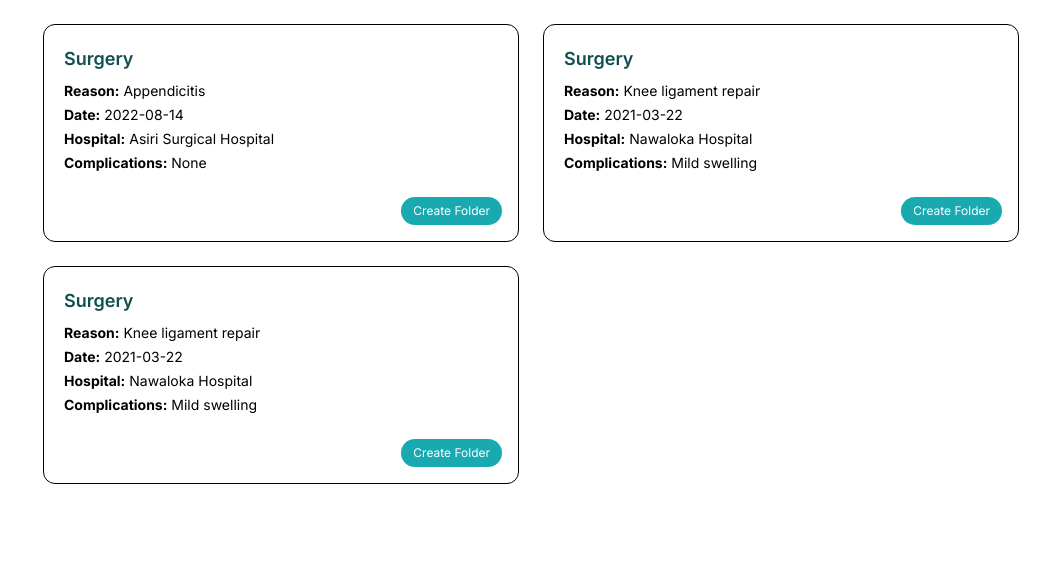
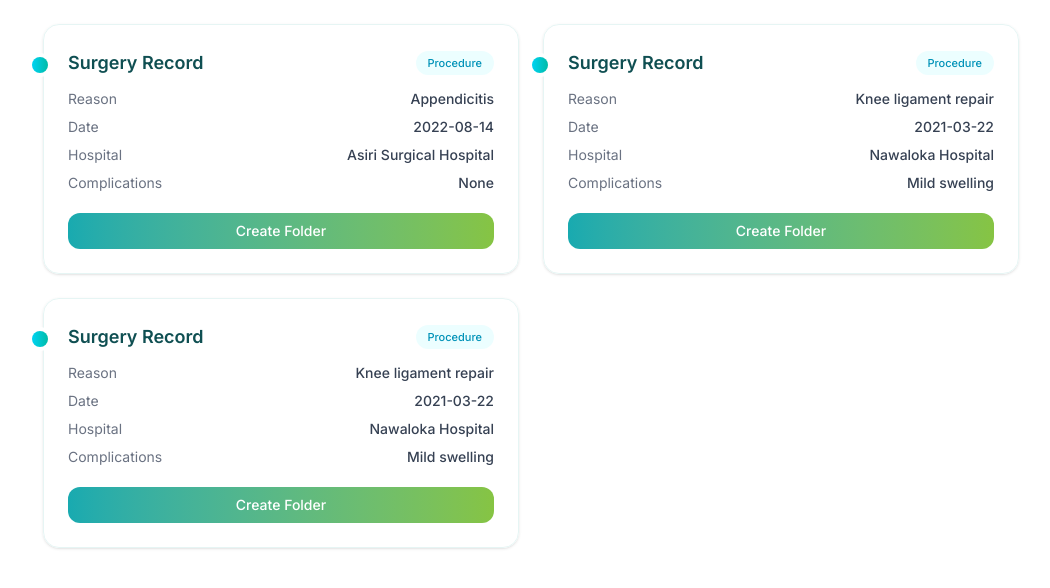
Before and after one commit to IndikaMadhushan/Healthify-FrontEnd, a React (Vite) app: page /surgeries in a window 1280 px wide. Shown: the top 588 px of the page, without its empty margins (109-1159 px from the left). Built offline with nearby package versions, Linux system fonts and the light colour scheme.

Commit message:
change surgery

```diff
--- a/src/App.jsx
+++ b/src/App.jsx
@@ -23,7 +23,6 @@ import VerifyOtpPage from "./pages/Auth/VerifyOtpPage";
 import PrescriptionVerify from "./pages/Prescriptions/PrescriptionVerify";
 import PrescriptionList from "./pages/Prescriptions/PrescriptionList";
 import SurgeryHistory from "./pages/SurgeryFolder/SurgeryHistory";
-import SurgeryCardFolder from "./pages/SurgeryFolder/SurgeryCardFolder";
 
 import AboutUs from "./pages/QuickLinks/AboutUs";
 import FrequentlyAskedQuestions from "./pages/QuickLinks/FrequentlyAskedQuestions";
@@ -41,8 +40,9 @@ import Uploader from "./pages/RepoteManagePages/reportUploadComponent";
 import VaccinePage from "./pages/RepoteManagePages/VaccinePage";
 import AllDoctorNotes from "./pages/AllDoctorNotes/AllDoctorNotes";
 import PrescriptionPage from "./pages/Prescriptions/PrescriptionPage";
-import DoctorNotePage from "./pages/MedicalReportsPage/DoctorNotePage";
+import DoctorNotePage from "./pages/AllDoctorNotes/DoctorNotePage";
 import SurgeryPage from "./pages/SurgeryFolder/SurgeryPage";
+import InsideSurgeryFolder from "./pages/SurgeryFolder/InsideSurgeryFolder";
 
 function App() {
   return (
@@ -112,7 +112,7 @@ function App() {
       <Route path="/verify/:id" element={<PrescriptionVerify />} />
 
       <Route path="/surgeries" element={<SurgeryHistory />} />
-      <Route path="/surgery/:pid/:id" element={<SurgeryCardFolder />} />
+      <Route path="/surgery/:id" element={ <InsideSurgeryFolder/>} />
       {/* Doctor Notes Page */}
       <Route path="/doctor-notes" element={<AllDoctorNotes />} />
 
--- a/src/pages/MedicalReportsPage/DoctorNotePage.jsx
+++ b/src/pages/AllDoctorNotes/DoctorNotePage.jsx
@@ -2,7 +2,7 @@ import React from "react";
 import { useNavigate } from "react-router-dom";
 import { ArrowLeft } from "lucide-react";
 import { PatinetNavBar } from "../../components/PatientNavBar";
-import DoctorNotesSection from "./DoctorNotesSection";
+import DoctorNotesSection from "../MedicalReportsPage/DoctorNotesSection";
 
 export default function DoctorNotePage() {
   const navigate = useNavigate();
--- /dev/null
+++ b/src/pages/SurgeryFolder/InsideSurgeryFolder.jsx
@@ -0,0 +1,44 @@
+import React from 'react'
+import CustomizeFolder from '../RepoteManagePages/CustomizeFolderPage'
+import SurgeryCardFolder from './SurgeryCardFolder'
+import { PatinetNavBar } from '../../components/PatientNavBar'
+import { useNavigate } from "react-router-dom";
+import { ArrowLeft } from "lucide-react";
+
+export default  function InsideSurgeryFolder() {
+      const navigate = useNavigate();
+  return (
+  <>
+        <PatinetNavBar/>
+        <div className="min-h-screen bg-gray-50 p-6">
+
+        {/* Header */}
+        <div className="max-w-7xl mx-auto mb-6">
+            <button
+            onClick={() => navigate("/medical-reports/surgeries")}
+            className="flex items-center gap-2 text-sm text-gray-600 hover:text-gray-900 transition mb-3"
+            >
+            <ArrowLeft size={18} />
+            Back to Surgery Folder
+            </button>
+
+            <div className="flex flex-col sm:flex-row sm:items-center sm:justify-between">
+            <div>
+                <h1 className="lg:text-2xl text-xl font-bold text-secondary">
+                Surgery Reports
+                </h1>
+                <p className="text-gray-500 mt-1">
+                Manage Your All Surgery Reports Seperatly
+                </p>
+            </div>
+            </div>
+        </div>
+
+        {/* Content Card */}
+        <div className="max-w-7xl mx-auto bg-white rounded-2xl shadow-md border border-gray-200 p-6">
+            <SurgeryCardFolder/>
+        </div>
+        </div>
+    </>
+  )
+}
--- a/src/pages/SurgeryFolder/SurgeryCard.jsx
+++ b/src/pages/SurgeryFolder/SurgeryCard.jsx
@@ -60,52 +60,165 @@
 //     </div>
 //   );
 // }
+
+
+
+// import { useNavigate } from "react-router-dom";
+
+// export default function SurgeryCard({ data, onCreateFolder }) {
+
+// const navigate = useNavigate();
+
+// const handleCardClick = () => {
+//     if (data.isFolder) {
+//       navigate(`/surgery/${data.id}`);
+//     }
+// };
+
+// return (
+//     <div  onClick={handleCardClick} className="relative rounded-xl border p-5 bg-white hover:shadow-md transition">
+//       <h3 className="text-lg font-semibold text-[#0F4F52] mb-2">
+//         {data.isFolder ? "📁 Surgical Record" : "Surgery"}
+//       </h3>
+
+//       <div className="text-sm space-y-1 h-[140px]">
+//         <p><b>Reason:</b> {data.reason}</p>
+//         <p><b>Date:</b> {data.date}</p>
+//         <p><b>Hospital:</b> {data.hospital}</p>
+//         <p><b>Complications:</b> {data.complications || "None"}</p>
+//       </div>
+
+//       {/* {!data.isFolder && (
+//         <button
+//           onClick={() => onCreateFolder(data)}
+//           className="absolute bottom-4 right-4 text-xs px-3 py-1.5 rounded-full
+//                      bg-[#18AAB0] text-white hover:opacity-90"
+//         >
+//           Create Folder
+//         </button>
+//       )} */}
+//       {!data.isFolder && (
+//         <button
+//           onClick={(e) => {
+//             e.stopPropagation();
+//             onCreateFolder(data);
+//           }}
+//           className="absolute bottom-4 right-4 text-xs px-3 py-1.5 rounded-full
+//                      bg-[#18AAB0] text-white hover:opacity-90"
+//         >
+//           Create Folder
+//         </button>
+//       )}
+//     </div>
+//   );
+// }
+
+
+
+
 import { useNavigate } from "react-router-dom";
 
 export default function SurgeryCard({ data, onCreateFolder }) {
+  const navigate = useNavigate();
 
-const navigate = useNavigate();
-
-const handleCardClick = () => {
+  const handleCardClick = () => {
     if (data.isFolder) {
       navigate(`/surgery/${data.id}`);
     }
-};
+  };
 
-return (
-    <div  onClick={handleCardClick} className="relative rounded-xl border p-5 bg-white hover:shadow-md transition">
-      <h3 className="text-lg font-semibold text-[#0F4F52] mb-2">
-        {data.isFolder ? "📁 Surgical Record" : "Surgery"}
-      </h3>
+  return (
+    <div
+      onClick={handleCardClick}
+      className="
+        relative cursor-pointer
+        rounded-2xl p-6
+        bg-white/80 backdrop-blur-md
+        border border-[#E6F5F4]
+        shadow-sm hover:shadow-xl
+        transition-all duration-300
+        hover:-translate-y-1
+        group
+      "
+    >
+      {/* Gradient Timeline Dot */}
+      <div
+        className={`
+          absolute -left-3 top-8 w-4 h-4 rounded-full
+          ${data.isFolder
+            ? "bg-gradient-to-r from-green-400 to-green-600"
+            : "bg-gradient-to-r from-cyan-400 to-teal-500"}
+          ring-4 ring-white
+        `}
+      />
 
-      <div className="text-sm space-y-1 h-[140px]">
-        <p><b>Reason:</b> {data.reason}</p>
-        <p><b>Date:</b> {data.date}</p>
-        <p><b>Hospital:</b> {data.hospital}</p>
-        <p><b>Complications:</b> {data.complications || "None"}</p>
+      {/* Header */}
+      <div className="flex items-center justify-between mb-3">
+        <h3 className="text-lg font-semibold text-[#0F4F52]">
+          {data.isFolder ? "Surgical Folder" : "Surgery Record"}
+        </h3>
+
+        <span
+          className={`
+            text-[11px] px-3 py-1 rounded-full font-medium
+            ${data.isFolder
+              ? "bg-green-50 text-green-600"
+              : "bg-cyan-50 text-cyan-600"}
+          `}
+        >
+          {data.isFolder ? "Folder" : "Procedure"}
+        </span>
       </div>
 
-      {/* {!data.isFolder && (
-        <button
-          onClick={() => onCreateFolder(data)}
-          className="absolute bottom-4 right-4 text-xs px-3 py-1.5 rounded-full
-                     bg-[#18AAB0] text-white hover:opacity-90"
-        >
-          Create Folder
-        </button>
-      )} */}
-      {!data.isFolder && (
+      {/* Meta */}
+      <div className="space-y-2 text-sm text-gray-700">
+        <Info label="Reason" value={data.reason} />
+        <Info label="Date" value={data.date} />
+        <Info label="Hospital" value={data.hospital} />
+        <Info
+          label="Complications"
+          value={data.complications || "None"}
+        />
+      </div>
+
+      {/* Action */}
+      {!data.isFolder ? (
         <button
           onClick={(e) => {
             e.stopPropagation();
             onCreateFolder(data);
           }}
-          className="absolute bottom-4 right-4 text-xs px-3 py-1.5 rounded-full
-                     bg-[#18AAB0] text-white hover:opacity-90"
+          className="
+            mt-5 w-full
+            py-2 rounded-xl
+            text-sm font-medium
+            bg-gradient-to-r from-[#18AAB0] to-[#86C443]
+            text-white
+            hover:opacity-90
+            transition
+          "
         >
           Create Folder
         </button>
+      ) : (
+        <div className="
+          mt-5 text-xs text-green-600
+          opacity-0 group-hover:opacity-100
+          transition
+        ">
+          Open folder →
+        </div>
       )}
     </div>
   );
 }
+
+/* -------- Small Info Row -------- */
+function Info({ label, value }) {
+  return (
+    <div className="flex justify-between gap-4">
+      <span className="text-gray-500">{label}</span>
+      <span className="font-medium text-right">{value}</span>
+    </div>
+  );
+}
--- a/src/pages/SurgeryFolder/SurgeryCardFolder.jsx
+++ b/src/pages/SurgeryFolder/SurgeryCardFolder.jsx
@@ -12,6 +12,8 @@ export default function SurgeryCardFolder() {
   }
 
   return (
+    <>
+
         <div className="bg-white rounded-2xl border border-[#D3F0ED] shadow-sm p-6 space-y-4 md:mx-20">
 
           <h2 className="text-lg font-semibold text-[#0F4F52] border-b pb-3">
@@ -55,7 +57,9 @@ export default function SurgeryCardFolder() {
             </div>
 
           </div>
+         </div>
           <Uploader />
-</div>
+
+    </>
   );
 }
```
Lines whose indentation alone changed are shown as unchanged.
